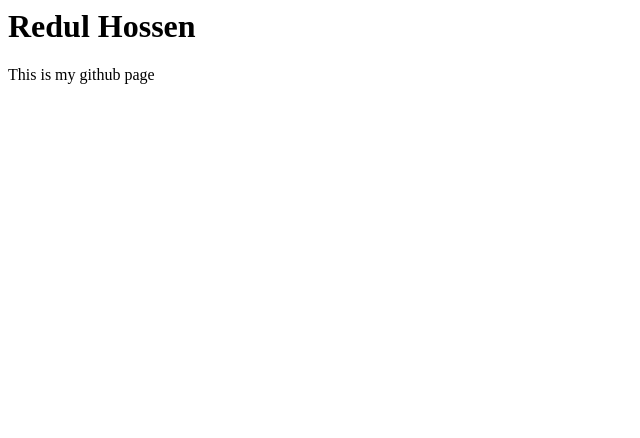
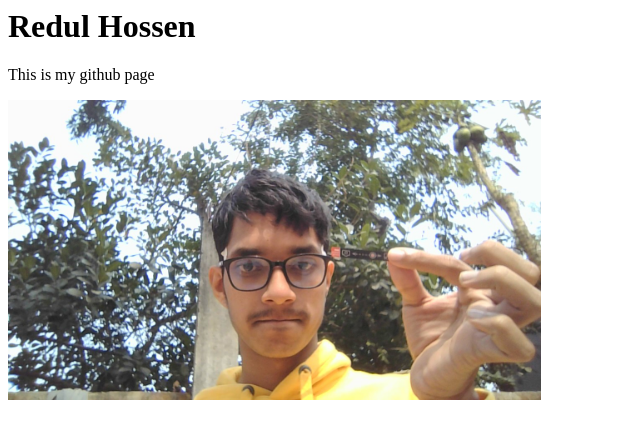
Before and after one commit to Redul94/LearnWithZuni, a plain HTML site: page index.html in a window 1280 px wide. Shown: the whole page, without its empty margins (0-640 px from the left). Drawn offline with Linux system fonts and the light colour scheme.

Commit message:
add image

```diff
--- a/index.html
+++ b/index.html
@@ -7,5 +7,6 @@
 <body>
     <h1>Redul Hossen </h1>
     <p>This is my github page</p>
+    <img src="images/myPhoto.jpg" height="300" alt="my photo" title="the only hawt guy">
 </body>
 </html>
```
Also changed, not shown: images/myPhoto.jpg (added).
